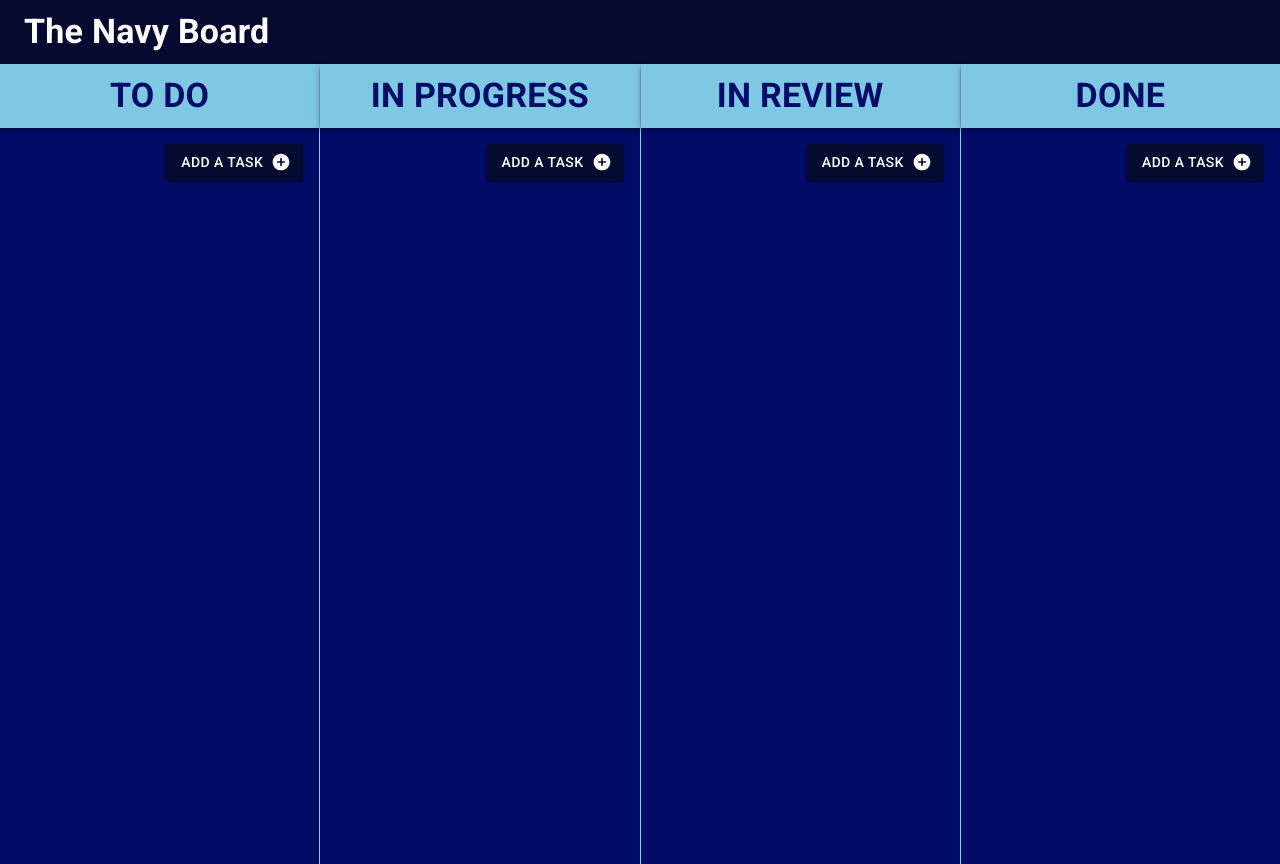
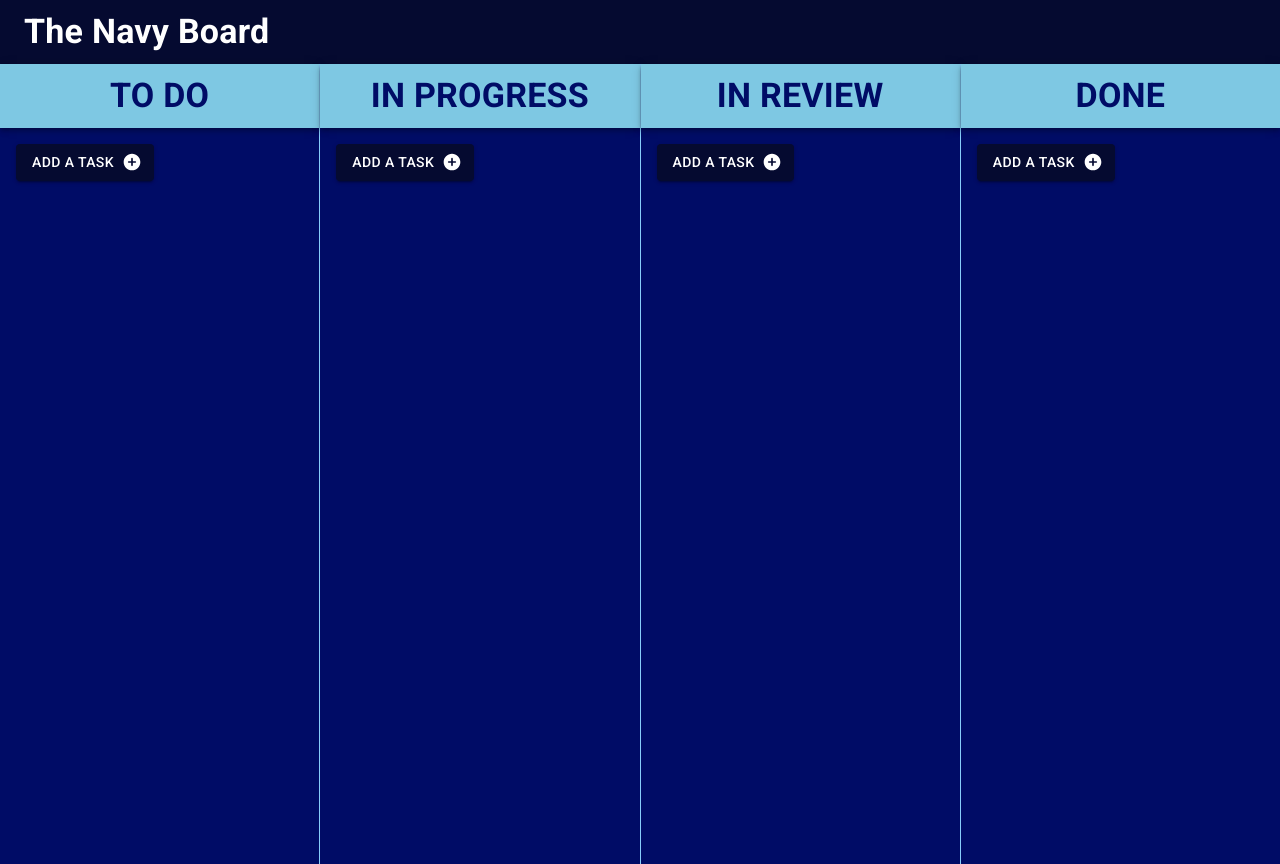
Before and after one commit to tepesalexandru/navy_board, a React (Create React App) app: page / in a window 1280 px wide. Built offline with nearby package versions, Linux system fonts and the light colour scheme.

Commit message:
single dialog

```diff
--- a/src/App.tsx
+++ b/src/App.tsx
@@ -6,10 +6,12 @@ import Toolbar from "@mui/material/Toolbar";
 import CreateTaskPopup from "./CreateTaskPopup";
 import { IState, ITask } from "./models/ITask";
 import BoardTask from "./components/BoardTask";
-import { Box } from "@mui/material";
+import { Box, Button } from "@mui/material";
+import AddCircle from "@mui/icons-material/AddCircleRounded";
 
 function App() {
   const [tasks, setTasks] = useState<ITask[]>([]);
+  const [open, setOpen] = useState(false);
 
   return (
     <div>
@@ -41,11 +43,15 @@ function App() {
             </Toolbar>
           </AppBar>
           <Box sx={{ padding: "16px" }}>
-            <CreateTaskPopup
-              onSave={(newTask: ITask) => {
-                setTasks((oldTasks) => [...oldTasks, newTask]);
-              }}
-            />
+            <Button
+              sx={{ background: "#050A30" }}
+              variant="contained"
+              endIcon={<AddCircle />}
+              onClick={() => setOpen(true)}
+            >
+              Add a task
+            </Button>
+
             {tasks
               .filter((t) => t.state === IState.TODO)
               .map((task) => (
@@ -67,11 +73,14 @@ function App() {
             </Toolbar>
           </AppBar>
           <Box sx={{ padding: "16px" }}>
-            <CreateTaskPopup
-              onSave={(newTask: ITask) => {
-                setTasks((oldTasks) => [...oldTasks, newTask]);
-              }}
-            />
+            <Button
+              sx={{ background: "#050A30" }}
+              variant="contained"
+              endIcon={<AddCircle />}
+              onClick={() => setOpen(true)}
+            >
+              Add a task
+            </Button>
             {tasks
               .filter((t) => t.state === IState.IN_PROGRESS)
               .map((task) => (
@@ -93,11 +102,14 @@ function App() {
             </Toolbar>
           </AppBar>
           <Box sx={{ padding: "16px" }}>
-            <CreateTaskPopup
-              onSave={(newTask: ITask) => {
-                setTasks((oldTasks) => [...oldTasks, newTask]);
-              }}
-            />
+            <Button
+              sx={{ background: "#050A30" }}
+              variant="contained"
+              endIcon={<AddCircle />}
+              onClick={() => setOpen(true)}
+            >
+              Add a task
+            </Button>
             {tasks
               .filter((t) => t.state === IState.IN_REVIEW)
               .map((task) => (
@@ -118,11 +130,14 @@ function App() {
             </Toolbar>
           </AppBar>
           <Box sx={{ padding: "16px" }}>
-            <CreateTaskPopup
-              onSave={(newTask: ITask) => {
-                setTasks((oldTasks) => [...oldTasks, newTask]);
-              }}
-            />
+            <Button
+              sx={{ background: "#050A30" }}
+              variant="contained"
+              endIcon={<AddCircle />}
+              onClick={() => setOpen(true)}
+            >
+              Add a task
+            </Button>
             {tasks
               .filter((t) => t.state === IState.DONE)
               .map((task) => (
@@ -131,6 +146,13 @@ function App() {
           </Box>
         </div>
       </div>
+      <CreateTaskPopup
+        onSave={(newTask: ITask) => {
+          setTasks((oldTasks) => [...oldTasks, newTask]);
+        }}
+        open={open}
+        setOpen={setOpen}
+      />
     </div>
   );
 }
--- a/src/CreateTaskPopup.tsx
+++ b/src/CreateTaskPopup.tsx
@@ -5,7 +5,6 @@ import DialogActions from "@mui/material/DialogActions";
 import DialogContent from "@mui/material/DialogContent";
 import DialogTitle from "@mui/material/DialogTitle";
 import { Box, Input, Stack } from "@mui/material";
-import AddCircle from "@mui/icons-material/AddCircleRounded";
 import { makeStyles } from "@mui/styles";
 import { MenuItem } from "@mui/material";
 import FormControl from "@mui/material/FormControl";
@@ -22,13 +21,12 @@ const useStyles = makeStyles((theme: any) => ({
 
 type Props = {
   onSave: (task: ITask) => void;
+  open: boolean;
+  setOpen: (state: boolean) => void;
 };
 
-export default function CreateTaskPopup(props: Props) {
+export default function CreateTaskPopup({ onSave, open, setOpen }: Props) {
   const classes = useStyles();
-
-  const [open, setOpen] = useState(false);
-
   const [state, setState] = useState<IState>(IState.TODO);
   const [name, setName] = useState("");
   const [description, setDescription] = useState("");
@@ -54,8 +52,8 @@ export default function CreateTaskPopup(props: Props) {
       assignee,
       state,
     };
-    if (newTask.name === '' || newTask.assignee === '') return;
-    props.onSave(newTask);
+    if (newTask.name === "" || newTask.assignee === "") return;
+    onSave(newTask);
     setOpen(false);
     setName("");
     setDescription("");
@@ -65,16 +63,7 @@ export default function CreateTaskPopup(props: Props) {
 
   return (
     <Box sx={{ display: "flex", justifyContent: "flex-end" }}>
-      <Stack spacing={2} direction="row">
-        <Button
-          sx={{ background: "#050A30" }}
-          variant="contained"
-          endIcon={<AddCircle />}
-          onClick={() => setOpen(true)}
-        >
-          Add a task
-        </Button>
-      </Stack>
+      <Stack spacing={2} direction="row"></Stack>
       <Dialog
         open={open}
         onClose={handleClose}
```
